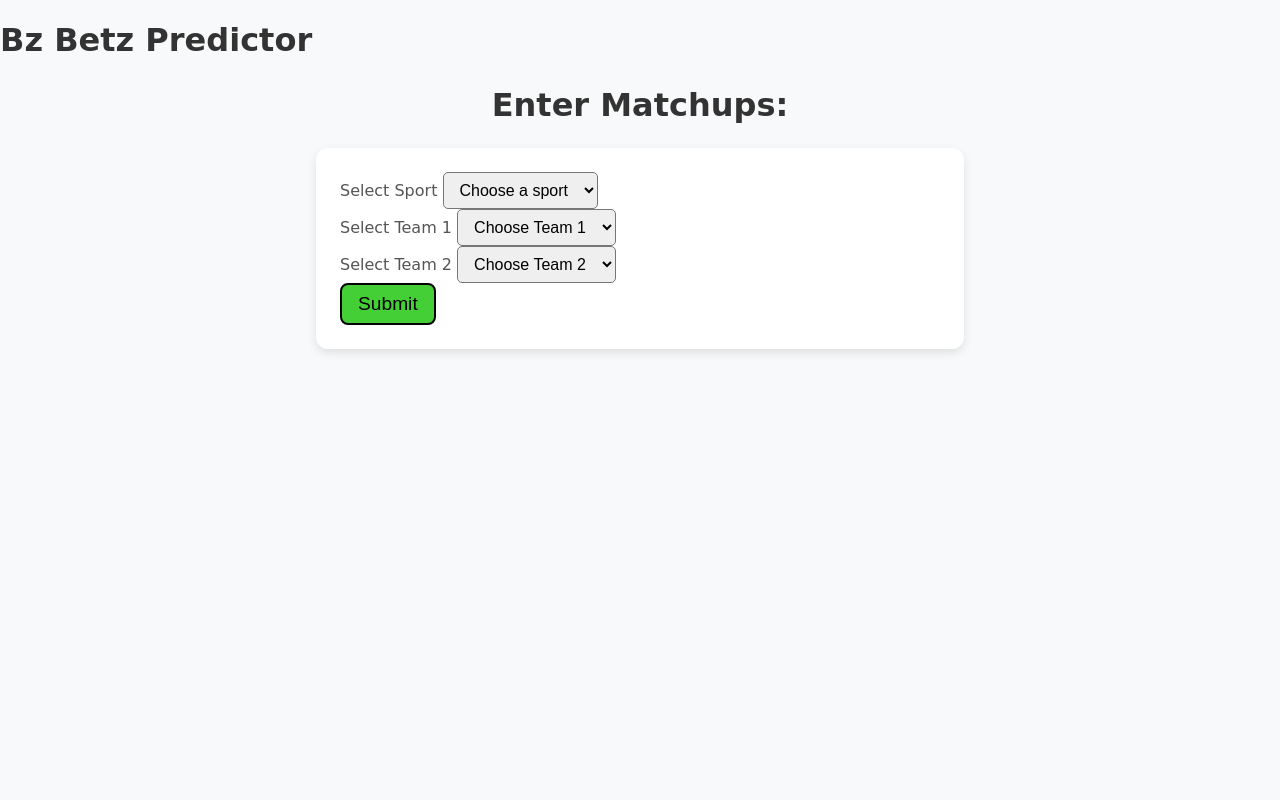
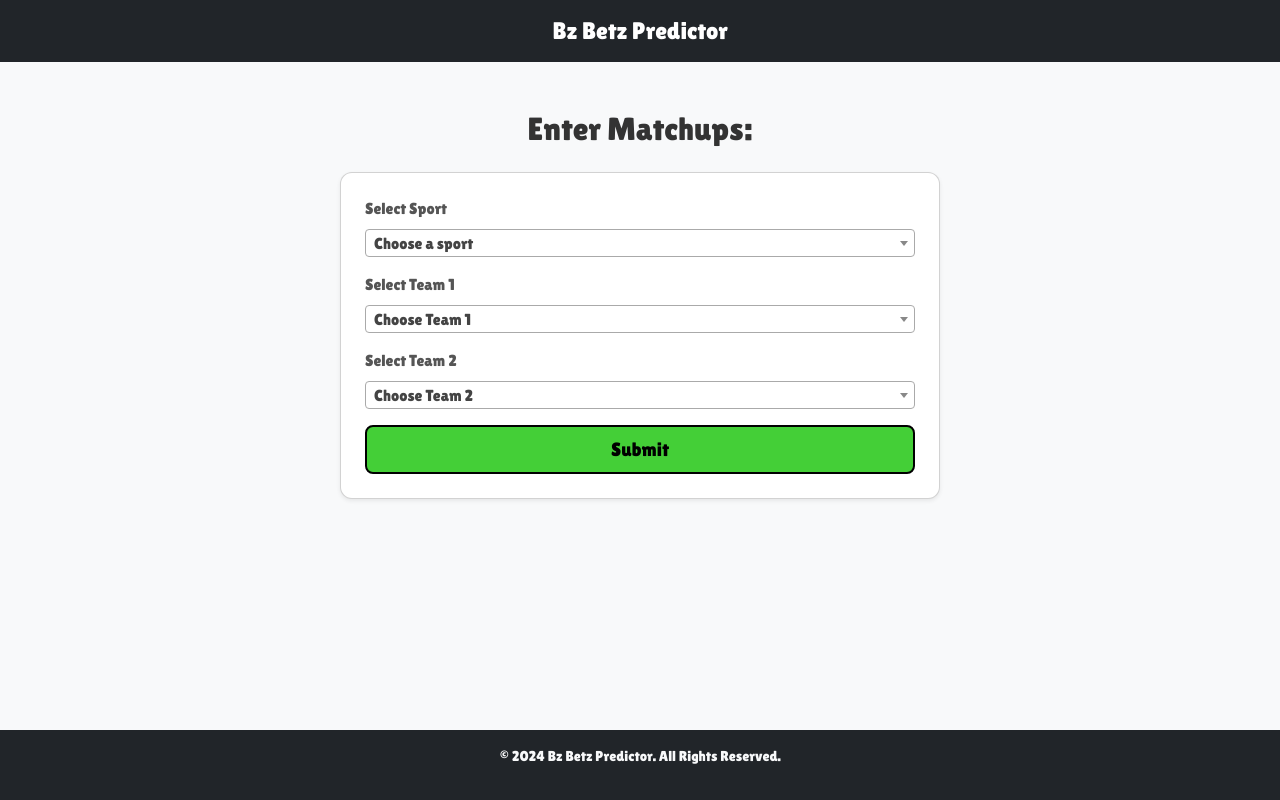
Before and after one commit to vzjavi/bzbetzpredictor, a Flask app: page / in a window 1280 px wide. Run offline with Flask 3, Linux system fonts and the light colour scheme.

Commit message:
Update layout.html

```diff
--- a/templates/layout.html
+++ b/templates/layout.html
@@ -1,16 +1,41 @@
 <!DOCTYPE html>
 <html lang="en">
 <head>
+    <link rel="preconnect" href="https://fonts.googleapis.com">
+    <link rel="preconnect" href="https://fonts.gstatic.com" crossorigin>
+    <link href="https://fonts.googleapis.com/css2?family=Lilita+One&display=swap" rel="stylesheet">
     <meta charset="UTF-8">
     <meta name="viewport" content="width=device-width, initial-scale=1.0">
     <title>{% block title %}Bz Betz Predictor{% endblock %}</title>
+
+    <!-- Bootstrap 5 CSS -->
+    <link href="https://cdn.jsdelivr.net/npm/bootstrap@5.3.3/dist/css/bootstrap.min.css" rel="stylesheet">
     <link rel="stylesheet" href="{{ url_for('static', filename='styles.css') }}">
+    <link href="https://cdnjs.cloudflare.com/ajax/libs/select2/4.0.13/css/select2.min.css" rel="stylesheet">
 </head>
 <body>
-    <div class="container">
-        <h1>Bz Betz Predictor</h1>
+    <!-- Navigation Bar -->
+    <nav class="navbar navbar-expand-lg navbar-dark bg-dark">
+        <div class="container-fluid d-flex justify-content-center">
+            <a class="navbar-brand mx-auto" href="/" style="font-size: 1.5rem;">Bz Betz Predictor</a>
+        </div>
+    </nav>
+
+
+    <!-- Main Content -->
+    <main class="container my-5">
         {% block content %}{% endblock %}
-    </div>
+    </main>
+
+    <!-- Footer -->
+    <footer class="bg-dark text-light text-center py-3">
+        <p>&copy; 2024 Bz Betz Predictor. All Rights Reserved.</p>
+    </footer>
+
+    <!-- Scripts -->
+    <script src="https://cdnjs.cloudflare.com/ajax/libs/jquery/3.6.0/jquery.min.js"></script>
+    <script src="https://cdn.jsdelivr.net/npm/bootstrap@5.3.3/dist/js/bootstrap.bundle.min.js"></script>
+    <script src="https://cdnjs.cloudflare.com/ajax/libs/select2/4.0.13/js/select2.min.js"></script>
     <script src="{{ url_for('static', filename='script.js') }}"></script>
 </body>
 </html>
```
